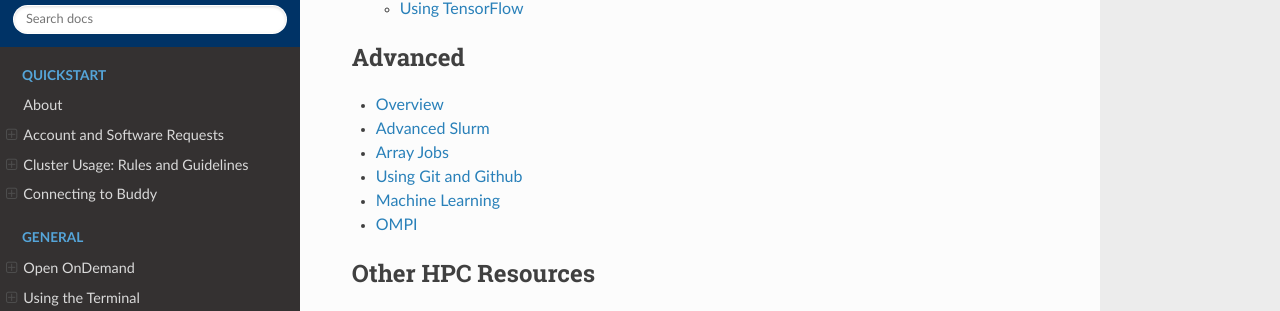
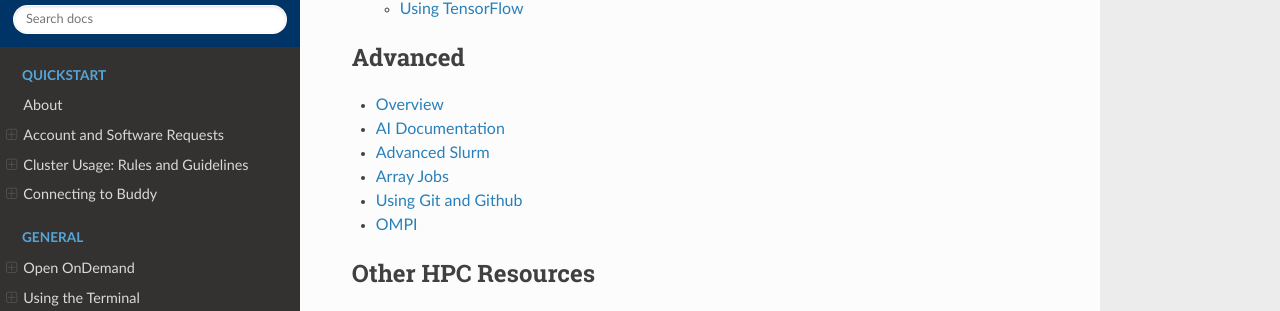
Before and after one commit to UCO-HPC/buddy-documentation, a Sphinx documentation site: the page built from source/index.rst, in a window 1280 px wide and 900 px high, scrolled down 2538 px. Shown: the part 162-473 px from the top of the window. Built offline with Sphinx 7.4.7 and the Read the Docs theme 3.1.0, drawn with Linux system fonts in a browser that asks for light colours.

Commit message:
Changed naming from Machine Learning to AI documentation

```diff
--- a/source/advanced/machine_learning.rst
+++ b/source/advanced/AI Documentation.rst
@@ -1,2 +1,2 @@
-Machine Learning
+AI Documentation
 ================
```
